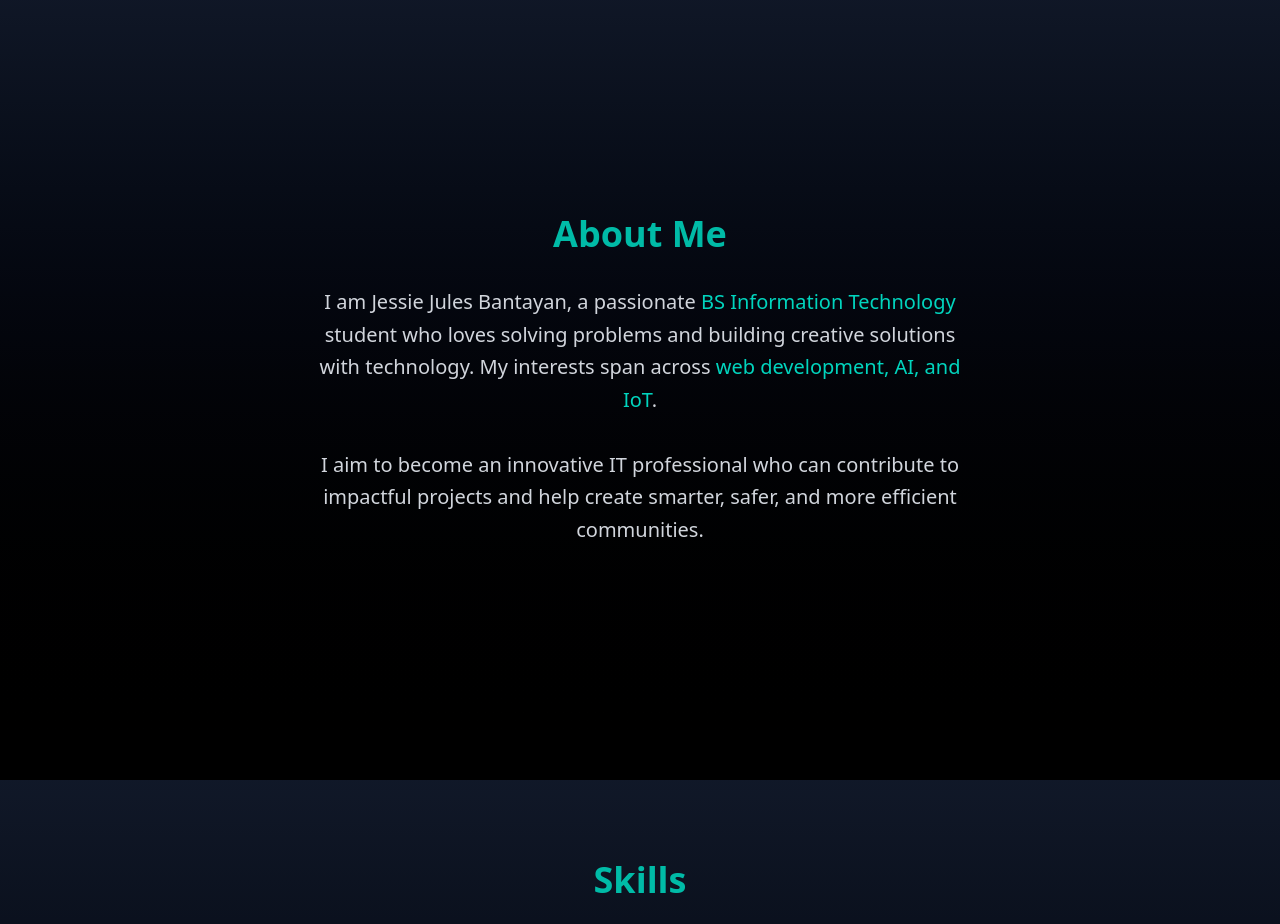
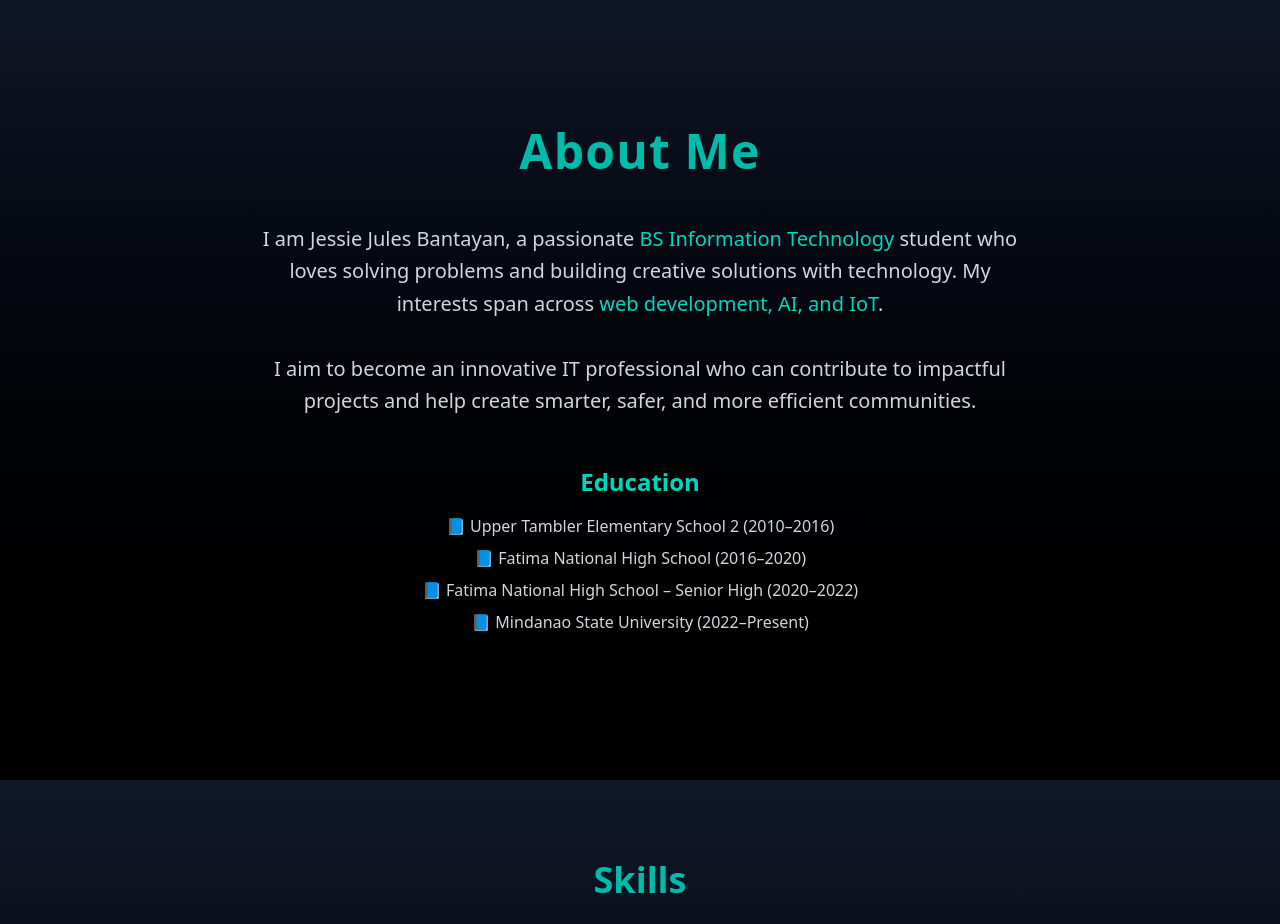
Before and after one commit to bansoyborgs/portfolio, a React (Vite) app: page / in a window 1280 px wide. Shown: the part 820-1744 px from the top of the page. Built offline with nearby package versions, Linux system fonts and the light colour scheme.

Commit message:
Update About.jsx

```diff
--- a/src/components/About.jsx
+++ b/src/components/About.jsx
@@ -1,3 +1,4 @@
+// src/components/About.jsx
 import { motion } from "framer-motion";
 
 export default function About() {
@@ -7,11 +8,11 @@ export default function About() {
       className="min-h-screen flex flex-col justify-center items-center px-6 py-20 bg-gradient-to-b from-gray-900 to-black"
     >
       <motion.h2
-        initial={{ opacity: 0, y: 20 }}
+        initial={{ opacity: 0, y: 30 }}
         whileInView={{ opacity: 1, y: 0 }}
         transition={{ duration: 0.8 }}
         viewport={{ once: true }}
-        className="text-4xl font-bold mb-8 text-teal-500"
+        className="text-5xl font-extrabold mb-12 text-teal-500 tracking-wide"
       >
         About Me
       </motion.h2>
@@ -21,7 +22,7 @@ export default function About() {
         whileInView={{ opacity: 1 }}
         transition={{ delay: 0.3, duration: 1 }}
         viewport={{ once: true }}
-        className="text-lg md:text-xl text-gray-300 max-w-2xl text-center leading-relaxed"
+        className="text-lg md:text-xl text-gray-300 max-w-3xl text-center leading-relaxed"
       >
         I am Jessie Jules Bantayan, a passionate{" "}
         <span className="text-teal-400">BS Information Technology</span> student
@@ -34,6 +35,18 @@ export default function About() {
         impactful projects and help create smarter, safer, and more efficient
         communities.
       </motion.p>
+
+      <div className="mt-12 text-gray-300 space-y-4">
+        <h3 className="text-2xl font-semibold text-teal-400 text-center">
+          Education
+        </h3>
+        <ul className="text-center space-y-2">
+          <li>📘 Upper Tambler Elementary School 2 (2010–2016)</li>
+          <li>📘 Fatima National High School (2016–2020)</li>
+          <li>📘 Fatima National High School – Senior High (2020–2022)</li>
+          <li>📘 Mindanao State University (2022–Present)</li>
+        </ul>
+      </div>
     </section>
   );
 }
```
